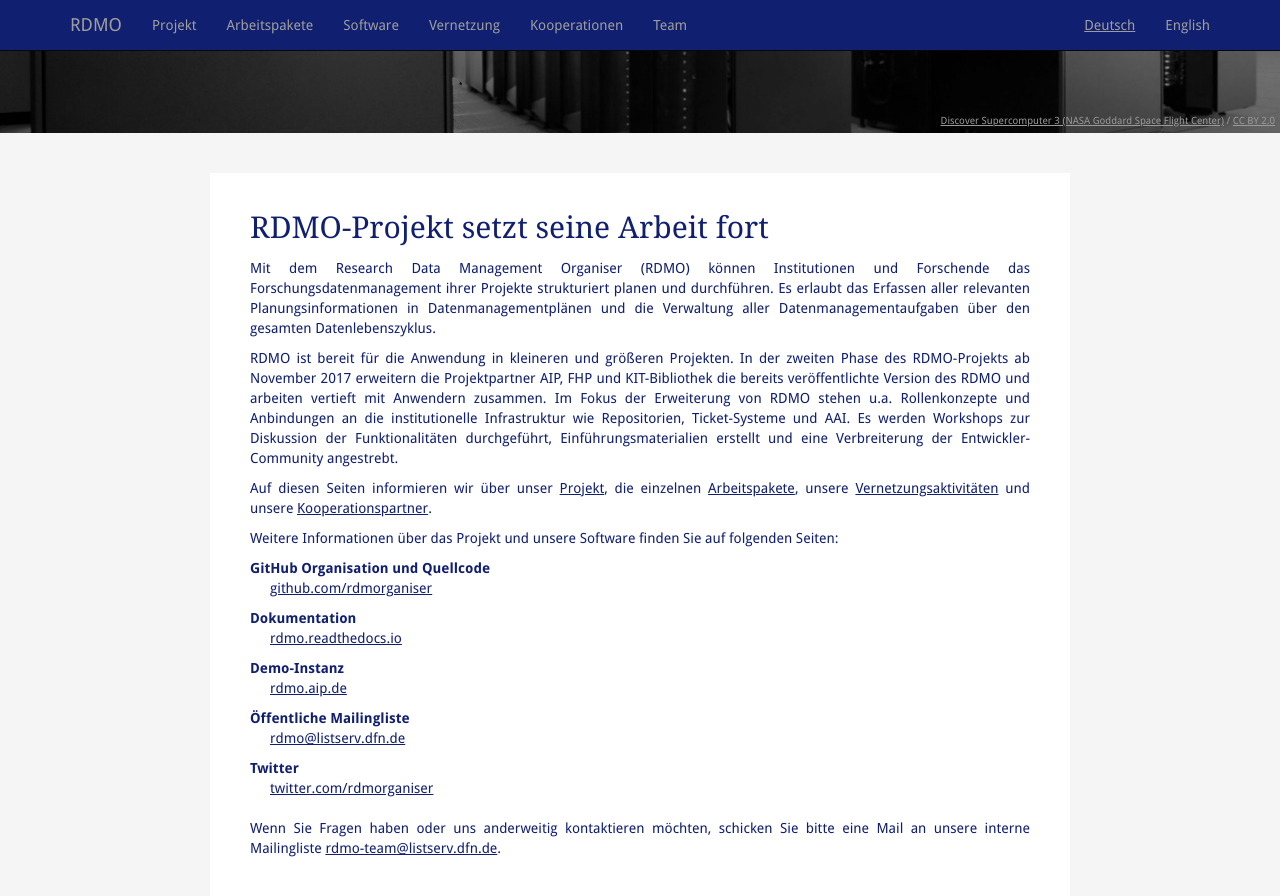
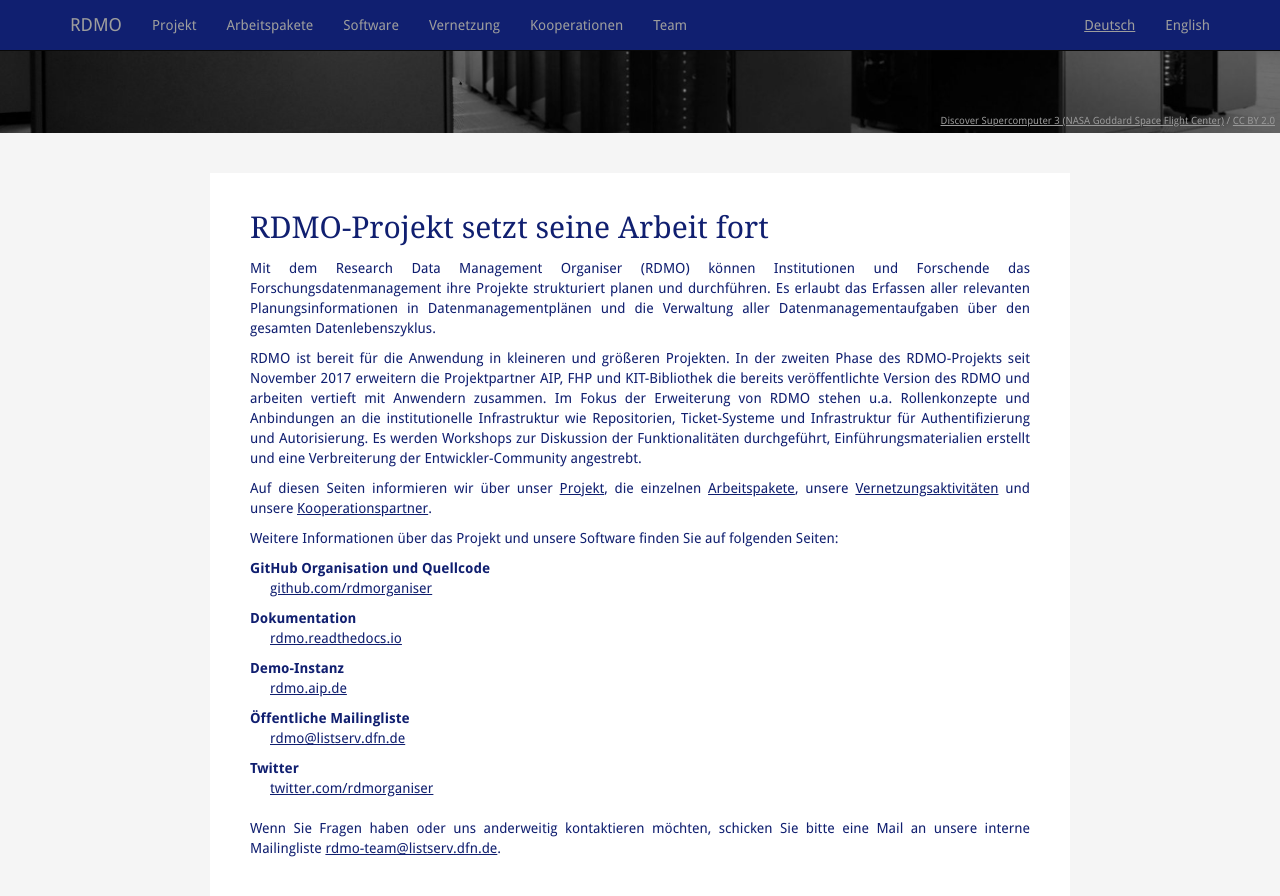
Before and after one commit to rdmorganiser/rdmorganiser.github.io, a Jekyll site: the page built from index.md, in a window 1280 px wide and 900 px high, scrolled down 317 px. Shown: the top 896 px of the window. Built offline with Jekyll 4.4.1, drawn with Linux system fonts in a browser that asks for light colours; our own code applies the rules of GitHub Pages for plain Markdown files.

Commit message:
corrected minor errors at index-pages

```diff
--- a/index.md
+++ b/index.md
@@ -8,10 +8,10 @@ lang: de
 RDMO-Projekt setzt seine Arbeit fort
 ====================================
 
-Mit dem Research Data Management Organiser (RDMO) können Institutionen und Forschende das Forschungsdatenmanagement ihrer Projekte strukturiert planen und durchführen. Es erlaubt das Erfassen aller relevanten Planungsinformationen in Datenmanagementplänen und die Verwaltung aller Datenmanagementaufgaben über den gesamten Datenlebenszyklus.
+Mit dem Research Data Management Organiser (RDMO) können Institutionen und Forschende das Forschungsdatenmanagement ihre Projekte strukturiert planen und durchführen. Es erlaubt das Erfassen aller relevanten Planungsinformationen in Datenmanagementplänen und die Verwaltung aller Datenmanagementaufgaben über den gesamten Datenlebenszyklus.
 
-RDMO ist bereit für die Anwendung in kleineren und größeren Projekten. In der zweiten Phase des RDMO-Projekts ab November 2017 erweitern die Projektpartner AIP, FHP und KIT-Bibliothek die bereits veröffentlichte Version des RDMO und arbeiten vertieft mit Anwendern zusammen. Im Fokus der Erweiterung von RDMO stehen u.a. Rollenkonzepte und Anbindungen an die institutionelle Infrastruktur wie Repositorien,
-Ticket-Systeme und AAI. Es werden Workshops zur Diskussion der Funktionalitäten durchgeführt, Einführungsmaterialien erstellt und eine Verbreiterung der Entwickler-Community angestrebt.
+RDMO ist bereit für die Anwendung in kleineren und größeren Projekten. In der zweiten Phase des RDMO-Projekts seit November 2017 erweitern die Projektpartner AIP, FHP und KIT-Bibliothek die bereits veröffentlichte Version des RDMO und arbeiten vertieft mit Anwendern zusammen. Im Fokus der Erweiterung von RDMO stehen u.a. Rollenkonzepte und Anbindungen an die institutionelle Infrastruktur wie Repositorien,
+Ticket-Systeme und Infrastruktur für Authentifizierung und Autorisierung. Es werden Workshops zur Diskussion der Funktionalitäten durchgeführt, Einführungsmaterialien erstellt und eine Verbreiterung der Entwickler-Community angestrebt.
 
 Auf diesen Seiten informieren wir über unser [Projekt]({{ site.baseurl }}/projekt), die einzelnen [Arbeitspakete]({{ site.baseurl }}/arbeitspakete), unsere [Vernetzungsaktivitäten]({{ site.baseurl }}/vernetzung) und unsere [Kooperationspartner]({{ site.baseurl }}/kooperationen).
 
```
Also changed, not shown: en/index.md (+3 -3 lines).
